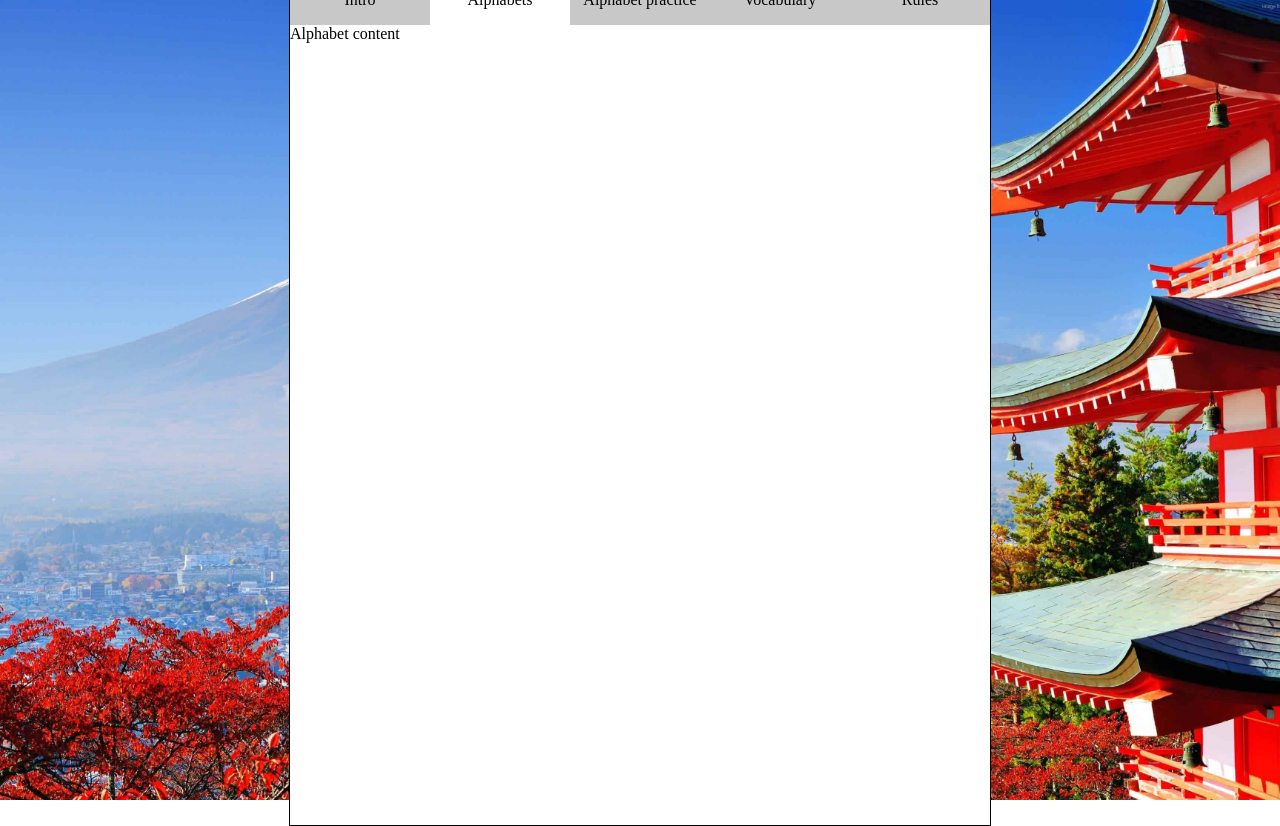
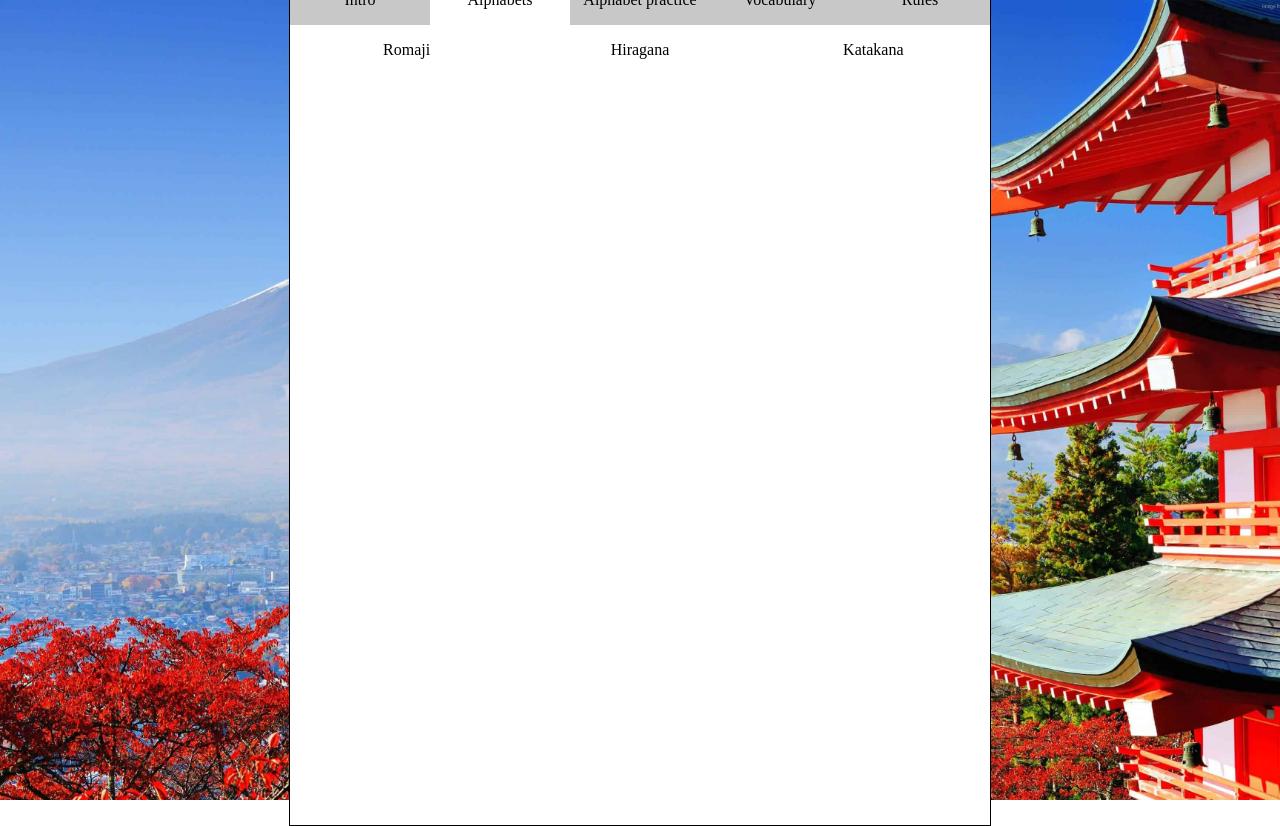
Before and after one commit to Comum/react-japanese-training-tool, a React (Create React App) app: page / in a window 1280 px wide. Both pictures are taken after a click on the item "Alphabets". Built offline with nearby package versions, Linux system fonts and the light colour scheme.

Commit message:
add title to alphabet content page

```diff
--- a/src/scenes/content/alphabet-content.js
+++ b/src/scenes/content/alphabet-content.js
@@ -1,5 +1,38 @@
 import React from 'react';
+import styled from 'styled-components';
 
-const AlphabetContent = () => <div>Alphabet content</div>
+const MainContainer = styled.div`
+    width: 100%;
+    height: 100%;
+
+    overflow-y: auto;
+`;
+
+const TitleContainer = styled.div`
+    width: 100%;
+    height: 50px;
+
+    display: flex;
+    flex-direction: row;
+`;
+
+const Cell = styled.div`
+    flex-grow: 1;
+    flex-shrink: 0;
+    flex-basis: 0;
+
+    display: flex;
+    flex-direction: row;
+    justify-content: center;
+    align-items: center;
+`;
+
+const AlphabetContent = () => <MainContainer>
+    <TitleContainer>
+        <Cell>Romaji</Cell>
+        <Cell>Hiragana</Cell>
+        <Cell>Katakana</Cell>
+    </TitleContainer>
+</MainContainer>
 
 export default AlphabetContent;
```
